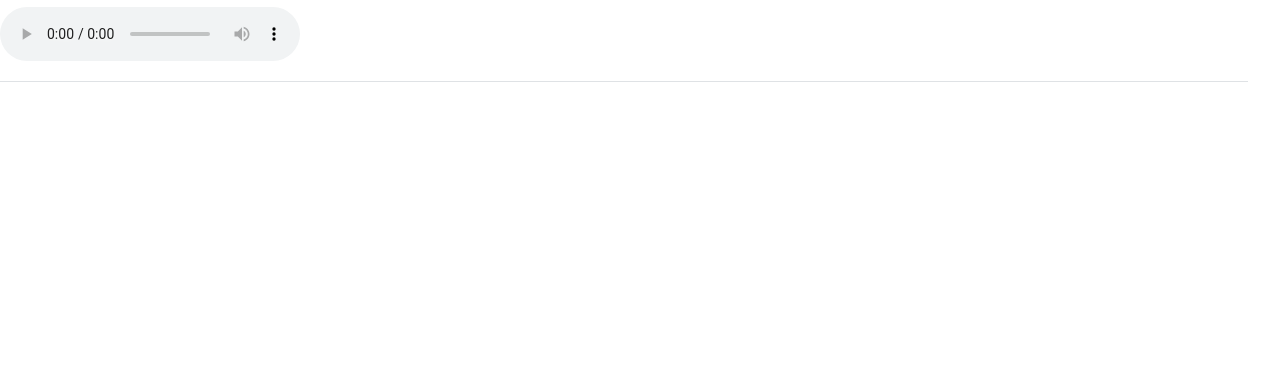
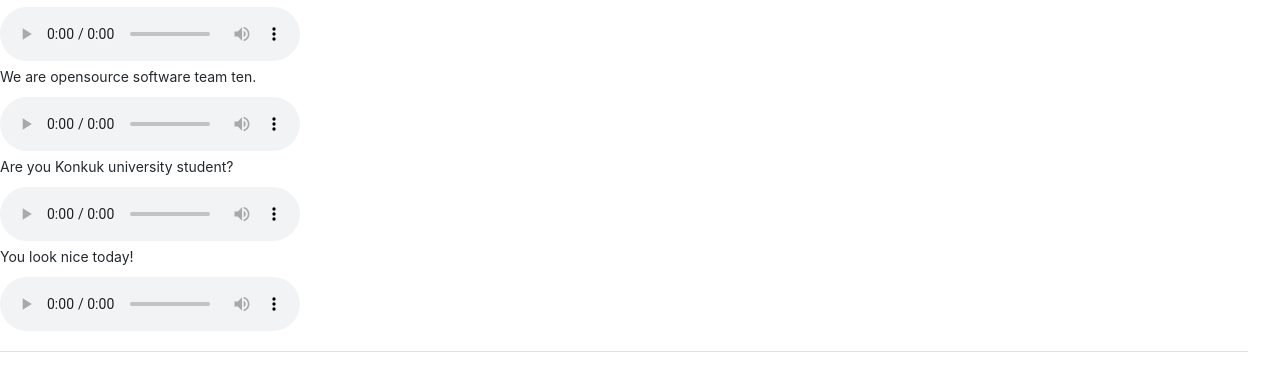
Before and after one commit to opensw23-four/sample, a plain HTML site: page index.html in a window 1280 px wide. Shown: the part 60-430 px from the top of the page. Drawn offline with Linux system fonts and the light colour scheme.

Commit message:
add sample4

```diff
--- a/index.html
+++ b/index.html
@@ -23,8 +23,14 @@
 
     <section class="main-content">
       <h2 id="wavernn--tts-outputs">Opensw Team ten sample file</h2>
-<p>Hello my name is konkuk</p>
-<audio src="https://github.com/opensw23-ten/sample/blob/master/sample1.wav?raw=true" controls="" preload=""></audio>
+<p>Hello my name is konkuk.</p>
+<audio src="https://github.com/opensw23-ten/sample/blob/master/assets/wavs/sample1.wav?raw=true" controls="" preload=""></audio>
+<p>We are opensource software team ten.</p>
+<audio src="https://github.com/opensw23-ten/sample/blob/master/assets/wavs/sample2.wav?raw=true" controls="" preload=""></audio>
+<p>Are you Konkuk university student?</p>
+<audio src="https://github.com/opensw23-ten/sample/blob/master/assets/wavs/sample3.wav?raw=true" controls="" preload=""></audio>
+<p>You look nice today!</p>
+<audio src="https://github.com/opensw23-ten/sample/blob/master/assets/wavs/sample4.wav?raw=true" controls="" preload=""></audio>
 
 
 <hr />
```
Also changed, not shown: 1 other file.
